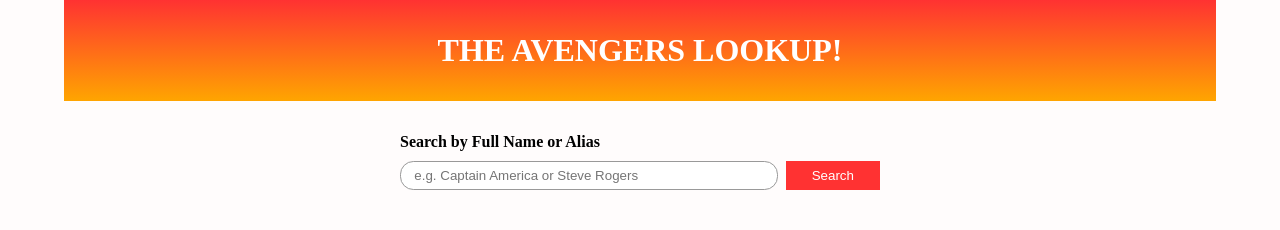
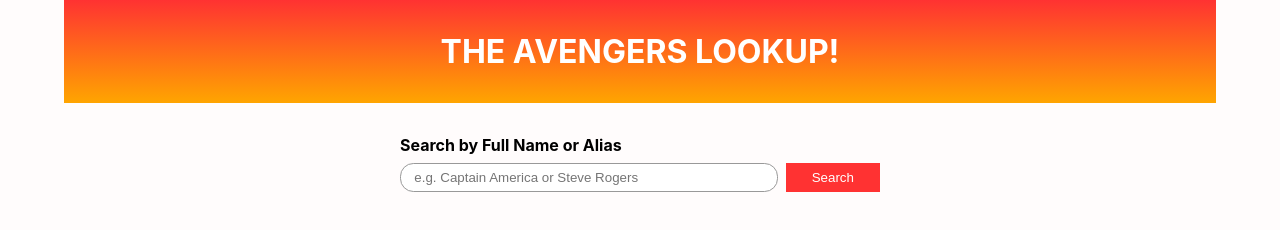
Before and after one commit to RushawnCampbell/info2180-lab4, a plain HTML site: page index.html in a window 1280 px wide. Drawn offline with Linux system fonts and the light colour scheme.

Commit message:
updated styles.css

```diff
--- a/styles.css
+++ b/styles.css
@@ -1,10 +1,3 @@
-/*
-* Prefixed by https://autoprefixer.github.io
-* PostCSS: v8.3.6,
-* Autoprefixer: v10.3.1
-* Browsers: last 4 version
-*/
-
 *{
     -webkit-box-sizing: border-box;
     box-sizing: border-box;
@@ -15,6 +8,7 @@
 html{
     margin: 0 4em 0 4em;
     background: rgb(255, 252, 252);
+    font-family: -apple-system,BlinkMacSystemFont,"Segoe UI",Roboto,"Helvetica Neue",Arial,"Noto Sans",sans-serif;
 }
 
 div.container{
```
